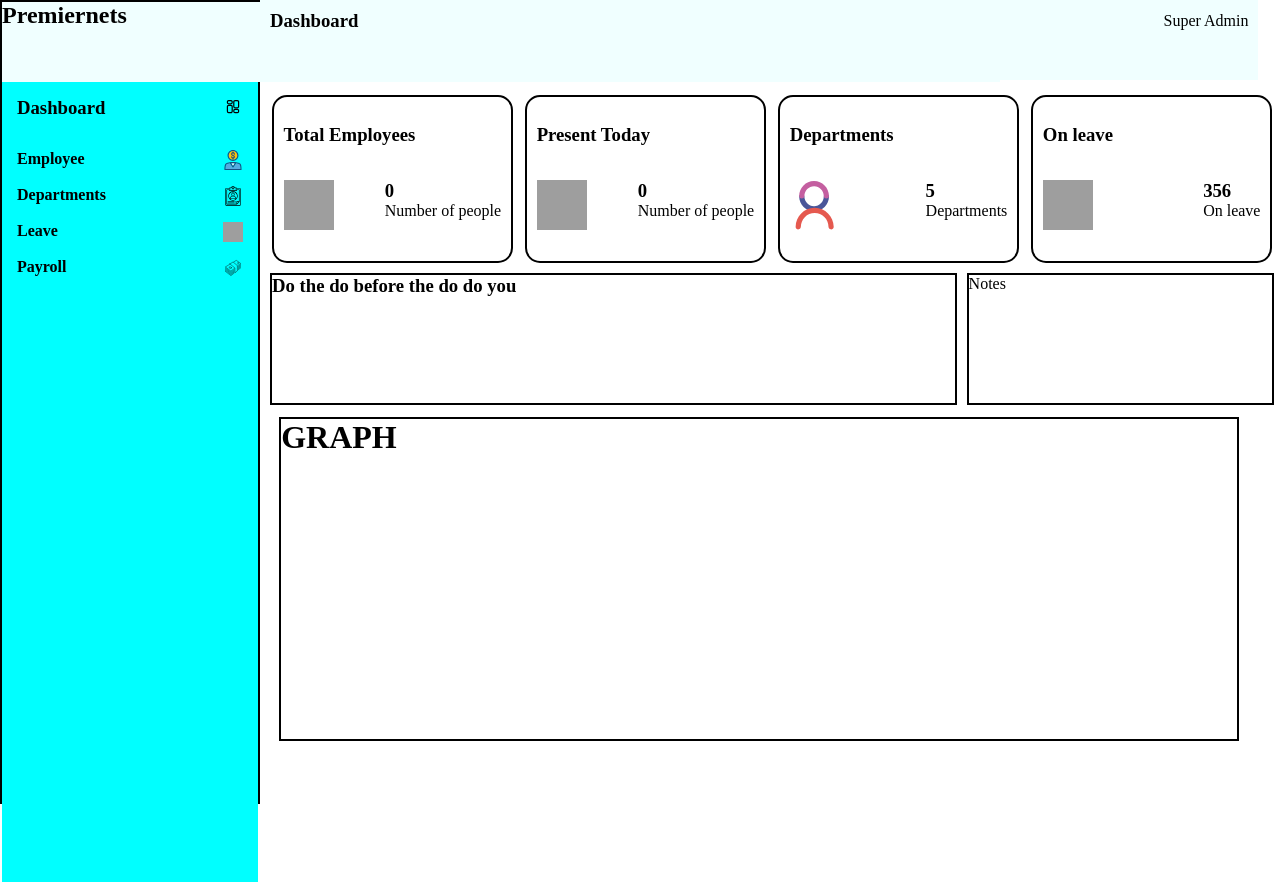
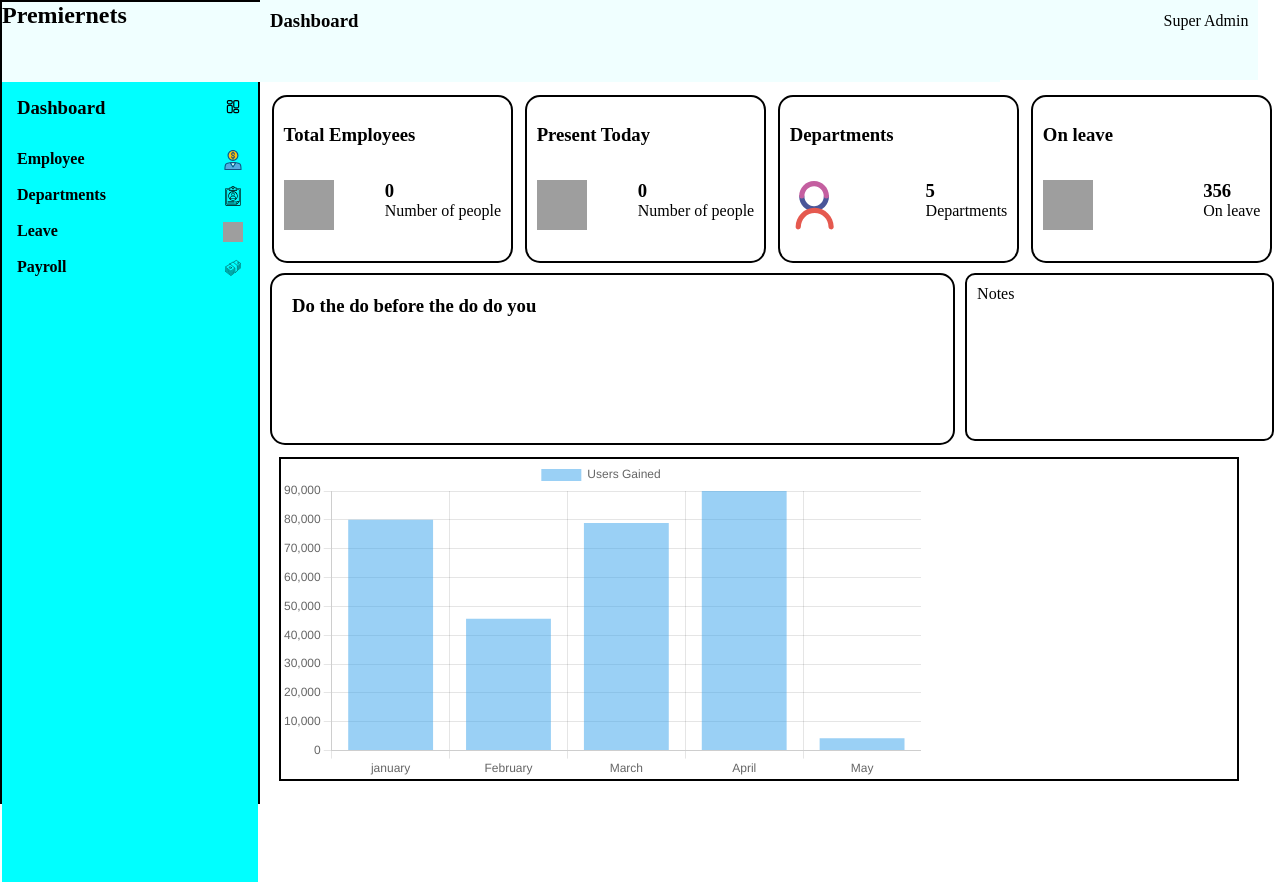
Before and after one commit to wakaba-kelvin/Admin-Dashboard, a React (Vite) app: page / in a window 1280 px wide. Built offline with nearby package versions, Linux system fonts and the light colour scheme; grey boxes are pictures that could not be loaded.

Commit message:
added chatjs

```diff
--- a/package.json
+++ b/package.json
@@ -10,9 +10,11 @@
     "preview": "vite preview"
   },
   "dependencies": {
+    "chart.js": "^4.4.2",
     "icons": "^1.0.0",
     "prime": "^0.5.0",
     "react": "^18.2.0",
+    "react-chartjs-2": "^5.2.0",
     "react-datepicker": "^6.1.0",
     "react-dom": "^18.2.0",
     "react-icons": "^5.0.1",
--- a/src/Components/Container/Container.jsx
+++ b/src/Components/Container/Container.jsx
@@ -1,9 +1,21 @@
-import React from 'react'
-import client from '../../assets/user2.svg'
-import clients from '../../assets/users-svgrepo-com.svg'
-import './Container.scss'
+import { useState } from 'react';
+import client from '../../assets/user2.svg';
+import clients from '../../assets/users-svgrepo-com.svg';
+import './Container.scss';
+import Graph from '../Graph/Graph';
+import { UserData } from '../../Components/Data/Data';
 
 function Container() {
+  const [userData, setUserData] = useState({
+    labels: UserData.map((data) => data.month),
+    datasets: [{
+      label: "Users Gained",
+      data: UserData.map((data) => data.userGain),
+    }]
+  });
+
+
+
   return (
         <div className="body">
           <div className="first-row">
@@ -74,7 +86,7 @@ function Container() {
   </div>
       <div className="third">
       <div className="graph">
-        <h1>GRAPH</h1>
+        <Graph chartData={userData}/>
       </div>
       </div>
     </div>
--- a/src/Components/Container/Container.scss
+++ b/src/Components/Container/Container.scss
@@ -42,11 +42,16 @@
       width: 45rem;
       border: 2px solid black;
       display: flex;
+      border-radius: 15px;
+      padding: 20px;
+
     }
     .Activity-log{
-      height: 8rem;
+      height: 9rem;
       width: 20rem;
       border: 2px solid black;
+      border-radius: 10px;
+      padding: 10px;
     }
 
 
--- /dev/null
+++ b/src/Components/Data/Data.js
@@ -0,0 +1,32 @@
+export const UserData = [
+    {
+      id: 0,
+      month:"january",
+      userGain: 80000,
+      userLost: 823,
+    },
+    {
+      id: 1,
+      month:"February",
+      userGain: 45677,
+      userLost: 345,
+    },
+    {
+      id: 2,
+      month: "March",
+      userGain: 78888,
+      userLost: 555,
+    },
+    {
+      id: 3,
+      month: "April",
+      userGain: 90000,
+      userLost: 4555,
+    },
+    {
+      id: 4,
+      month: "May",
+      userGain: 4300,
+      userLost: 234,
+    },
+  ];
--- /dev/null
+++ b/src/Components/Graph/Graph.jsx
@@ -0,0 +1,14 @@
+import React from 'react'
+import {Bar}  from 'react-chartjs-2'
+import {Chart as ChartJS} from "chart.js/auto"
+
+
+function Graph({chartData}) {
+
+
+  return (
+    <Bar data={chartData}/>
+  )
+}
+
+export default Graph
```
Also changed, not shown: src/Pages/Clients.jsx (deleted, +0 -36 lines), src/Pages/Clients.scss (deleted, +0 -35 lines), 1 other file (tests, documents, lock files or other folders).
